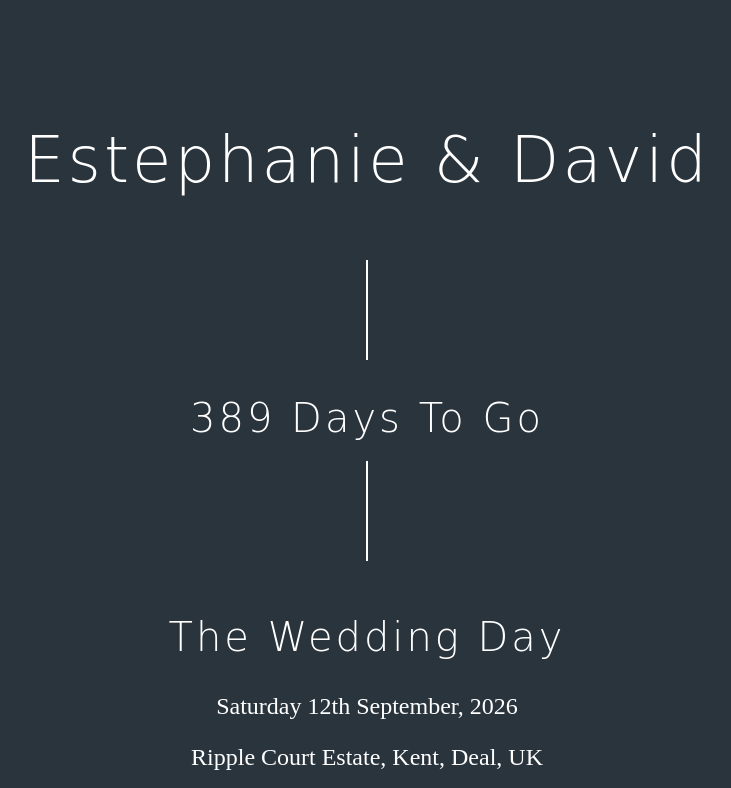
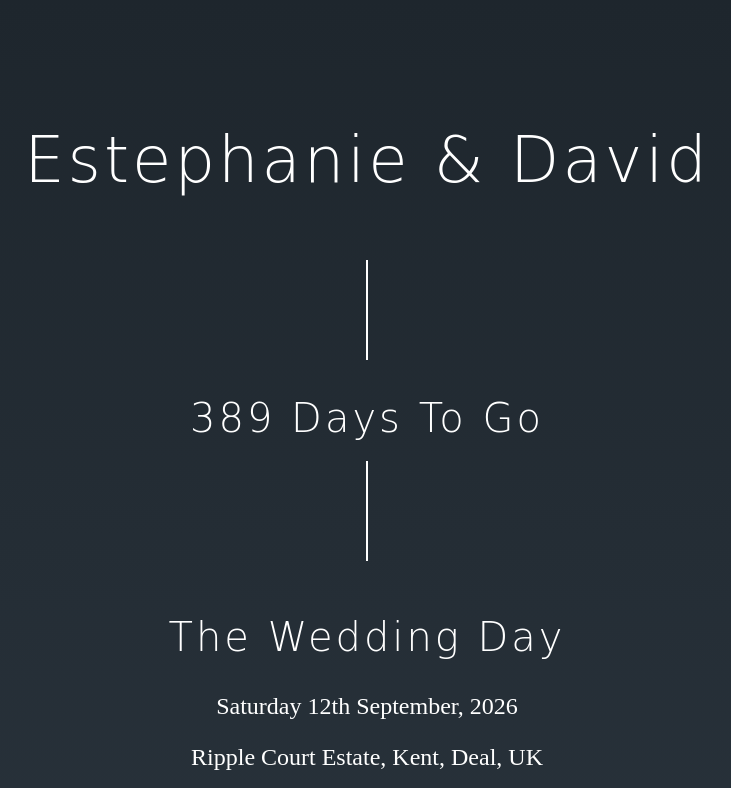
Before and after one commit to Esteph27/wedding-website, a plain HTML site: page index.html in a window 1280 px wide. Shown: the top 788 px of the page, without its empty margins (273-1004 px from the left). Drawn offline with Linux system fonts and the light colour scheme; a web font is replaced by a local one.

Commit message:
Add background gradient

```diff
--- a/css/style.css
+++ b/css/style.css
@@ -2,10 +2,10 @@
 body {
     margin: 0;
     font-family: Arial, sans-serif;
-    background-color: #2a343d;
     color: white;
     text-align: center;
     padding: 0 20px;
+    background: linear-gradient(180deg, #1e262d 0%, #2a343d 50%, #37444e 100%);
 }
 
 h1 {
```
